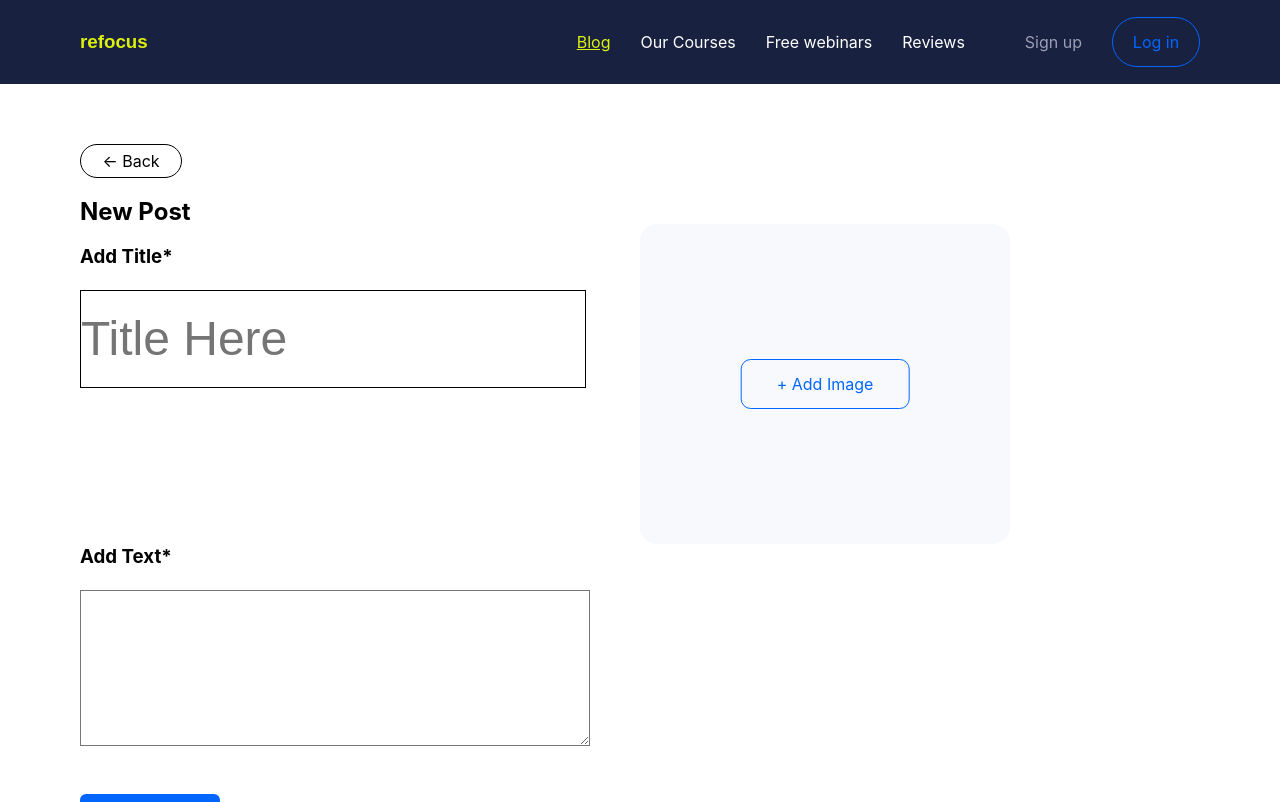
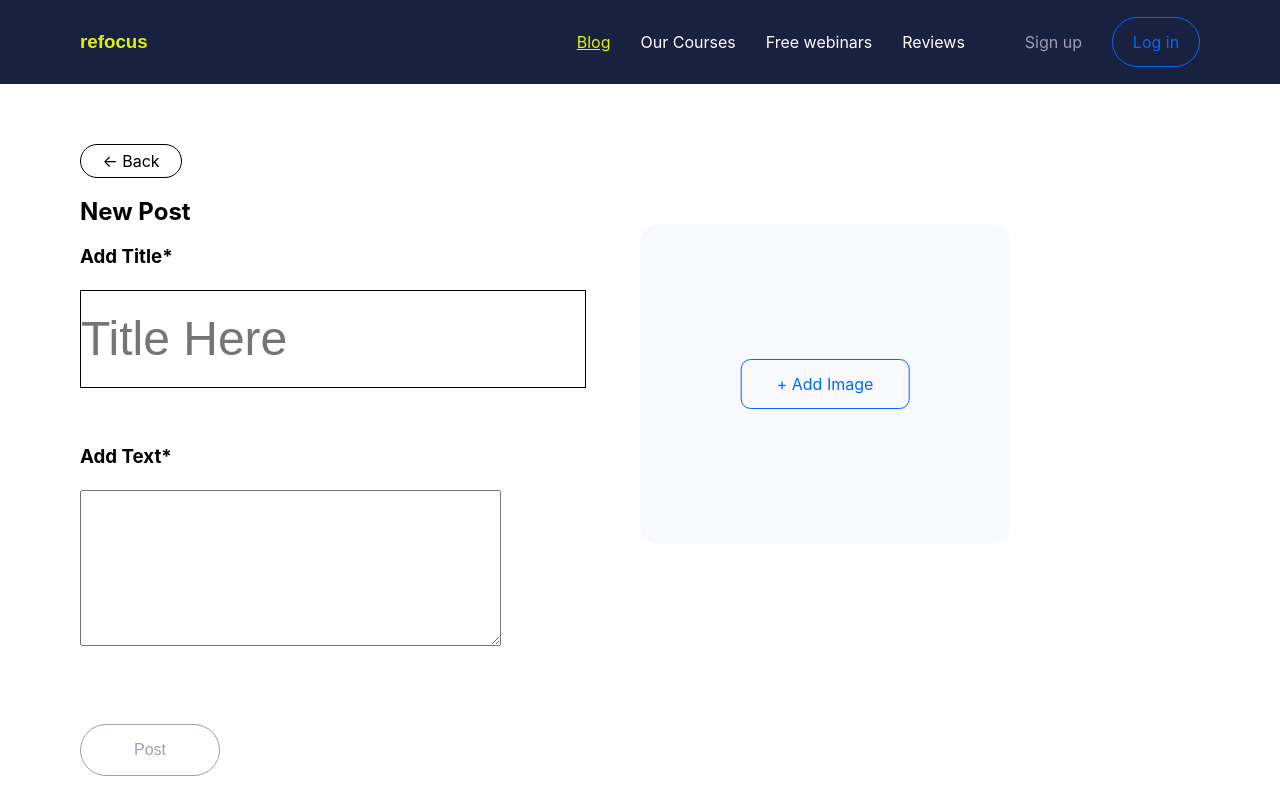
Before and after one commit to Reytsard/React-Router-Project-Refocus, a React (Vite) app: page /posts/create-post in a window 1280 px wide. Shown: the top 802 px of the page. Built offline with nearby package versions, Linux system fonts and the light colour scheme; what upload-js would draw is missing.

Commit message:
Added create post function that adds the item to the list of posts and displays it when clicked

```diff
--- a/src/App.jsx
+++ b/src/App.jsx
@@ -1,6 +1,4 @@
 import { useState } from "react";
-import { PostsList } from "./components/PostsList";
-import { PostImage } from "./components/PostImage";
 import {
   Route,
   RouterProvider,
@@ -14,21 +12,19 @@ import CreatePost from "./pages/CreatePost";
 import "./App.css";
 import "./Styles/main.css";
 import { MyContext } from "./plugins/MyContext";
-import PostDetails, { PostDetailsLoader } from "./pages/PostDetails";
+import PostDetails from "./pages/PostDetails";
 
 function App() {
   const [posts, setPosts] = useState(postsData);
-
   const router = createBrowserRouter(
     createRoutesFromElements(
       <Route path="/" element={<RootLayout />}>
         <Route path="posts" element={<Posts />} />
+        <Route path="posts/:id" element={<PostDetails />} />
         <Route
-          path="posts/:id"
-          element={<PostDetails />}
-          loader={PostDetailsLoader}
+          path="posts/create-post"
+          element={<CreatePost addPost={setPosts} />}
         />
-        <Route path="posts/create-post" element={<CreatePost />} />
       </Route>
     )
   );
--- a/src/Styles/_mixins.scss
+++ b/src/Styles/_mixins.scss
@@ -9,6 +9,7 @@
 
 @mixin buttonActive() {
   background-color: variables.$color9;
+  color: variables.$color1;
   i {
     color: variables.$color1;
   }
--- a/src/Styles/main.css
+++ b/src/Styles/main.css
@@ -40,6 +40,7 @@ body {
 }
 #header .menu-burger:active {
   background-color: #0266ff;
+  color: #ffffff;
 }
 #header .menu-burger:active i {
   color: #ffffff;
@@ -75,6 +76,7 @@ body {
 }
 #footer .footerCardContent i:active {
   background-color: #0266ff;
+  color: #ffffff;
 }
 #footer .footerCardContent i:active i {
   color: #ffffff;
@@ -156,6 +158,10 @@ body {
   grid-row: 1/2;
   height: 165px;
   width: 100%;
+}
+.cards .card .cardImg .cardImage {
+  height: 250px;
+  width: 320px;
 }
 .cards .card .cardInfo-texts .cardInfo-title {
   font-size: 20px;
@@ -262,14 +268,7 @@ body {
   padding: 60px 80px;
   display: grid;
   grid-template-columns: repeat(2, 1fr);
-  grid-template-rows: 30px 50px 300px 270px 50px;
-}
-.create-post .back-btn,
-.create-post h2,
-.create-post .titleBox,
-.create-post .textBox,
-.create-post .post-btn {
-  grid-column: 1/2;
+  grid-template-rows: 30px 1fr;
 }
 .create-post .back-btn {
   grid-row: 1/2;
@@ -285,17 +284,31 @@ body {
 .create-post .back-btn:hover {
   opacity: 0.7;
 }
-.create-post h2 {
+.create-post .form {
+  grid-row: 2/3;
+  grid-column: 1/3;
+  display: grid;
+  grid-template-columns: repeat(2, 1fr);
+  grid-template-rows: 50px 200px 250px 50px;
+}
+.create-post .form .back-btn,
+.create-post .form h2,
+.create-post .form .titleBox,
+.create-post .form .textBox,
+.create-post .form .post-btn {
+  grid-column: 1/2;
+}
+.create-post .form h2 {
+  grid-row: 1/2;
+}
+.create-post .form .titleBox {
   grid-row: 2/3;
 }
-.create-post .titleBox {
-  grid-row: 3/4;
+.create-post .form .image-uploader {
+  grid-column: 2/3;
+  grid-row: 2/4;
 }
-.create-post .image-uploader {
-  grid-column: 2/3;
-  grid-row: 3/4;
-}
-.create-post .TitleBox {
+.create-post .form .TitleBox {
   width: 90%;
   height: 6rem;
   font-size: 3rem;
@@ -305,24 +318,45 @@ body {
   color: black;
   border: 1px solid black;
 }
-.create-post .TextBox {
+.create-post .form .textBox {
+  grid-row: 3/4;
   width: 90%;
   background-color: white;
   color: black;
 }
-.create-post .post-btn:disabled {
+.create-post .form .post-btn:disabled {
   width: 140px;
   border-radius: 6px;
   border: 0;
   font-size: 16px;
   background-color: gray;
 }
-.create-post .post-btn {
+.create-post .form .post-btn {
+  grid-row: 5/6;
   width: 140px;
   border-radius: 6px;
-  border: 0;
+  border: 1px solid #0266ff;
   font-size: 16px;
-  background-color: #0266ff;
+  background-color: #ffffff;
+  color: #0266ff;
+  padding: 16px 20px;
+  color: #9d9db5;
+  border-radius: 40px;
+  border: 1px solid #9d9db5;
+}
+.create-post .form .post-btn:hover {
+  background-color: #ffffff;
+  color: #0266ff;
+  border: 1px solid #0266ff;
+}
+.create-post .form .post-btn:hover i {
+  color: #0266ff;
+}
+.create-post .form .post-btn-box {
+  grid-row: 5/6;
+  grid-column: 1/2;
+  padding: 0;
+  margin: 0;
 }
 
 .selected {
@@ -333,7 +367,13 @@ body {
   padding: 60px 80px;
   display: grid;
   grid-template-columns: 1fr 0.75fr;
-  grid-template-rows: repeat(3, 50px) 100px 30px 100px 1fr;
+  grid-template-rows: 50px 50px 100px 30px 100px 1fr;
+}
+.post .postImage {
+  margin-left: 40px;
+  height: 320px;
+  width: 410px;
+  border-radius: 10px;
 }
 .post .backButton {
   width: 75px;
@@ -479,6 +519,7 @@ body {
   }
   #header .headerOptions ul #logInButton:active {
     background-color: #0266ff;
+    color: #ffffff;
   }
   #header .headerOptions ul #logInButton:active i {
     color: #ffffff;
--- a/src/Styles/main.scss
+++ b/src/Styles/main.scss
@@ -150,6 +150,10 @@ body {
       grid-row: 1/2;
       height: 165px;
       width: 100%;
+      .cardImage {
+        height: 250px;
+        width: 320px;
+      }
     }
     .cardInfo-texts {
       .cardInfo-title {
@@ -247,14 +251,7 @@ body {
   padding: 60px 80px;
   display: grid;
   grid-template-columns: repeat(2, 1fr);
-  grid-template-rows: 30px 50px 300px 270px 50px;
-  .back-btn,
-  h2,
-  .titleBox,
-  .textBox,
-  .post-btn {
-    grid-column: 1/2;
-  }
+  grid-template-rows: 30px 1fr;
   .back-btn {
     grid-row: 1/2;
     border: 1px solid black;
@@ -269,15 +266,28 @@ body {
   .back-btn:hover {
     opacity: 0.7;
   }
+  .form {
+    grid-row: 2/3;
+    grid-column: 1/3;
+    display: grid;
+    grid-template-columns: repeat(2, 1fr);
+    grid-template-rows: 50px 200px 250px 50px;
+    .back-btn,
+    h2,
+    .titleBox,
+    .textBox,
+    .post-btn {
+      grid-column: 1/2;
+    }
     h2 {
-    grid-row: 2/3;
+      grid-row: 1/2;
     }
     .titleBox {
-    grid-row: 3/4;
+      grid-row: 2/3;
     }
     .image-uploader {
       grid-column: 2/3;
-    grid-row: 3/4;
+      grid-row: 2/4;
     }
     .TitleBox {
       width: 90%;
@@ -289,7 +299,8 @@ body {
       color: black;
       border: 1px solid black;
     }
-  .TextBox {
+    .textBox {
+      grid-row: 3/4;
       width: 90%;
       background-color: white;
       color: black;
@@ -302,11 +313,26 @@ body {
       background-color: gray;
     }
     .post-btn {
+      grid-row: 5/6;
       width: 140px;
       border-radius: 6px;
-    border: 0;
+      border: 1px solid variables.$color9;
       font-size: 16px;
-    background-color: variables.$color9;
+      background-color: variables.$color1;
+      color: variables.$color9;
+      @include mixins.normalButton();
+    }
+    .post-btn:hover {
+      background-color: variables.$color1;
+      color: variables.$color9;
+      @include mixins.buttonHovered();
+    }
+    .post-btn-box {
+      grid-row: 5/6;
+      grid-column: 1/2;
+      padding: 0;
+      margin: 0;
+    }
   }
 }
 .selected {
@@ -316,7 +342,13 @@ body {
   padding: 60px 80px;
   display: grid;
   grid-template-columns: 1fr 0.75fr;
-  grid-template-rows: repeat(3, 50px) 100px 30px 100px 1fr;
+  grid-template-rows: 50px 50px 100px 30px 100px 1fr;
+  .postImage {
+    margin-left: 40px;
+    height: 320px;
+    width: 410px;
+    border-radius: 10px;
+  }
   .backButton {
     width: 75px;
     display: grid;
--- a/src/components/Button.jsx
+++ b/src/components/Button.jsx
@@ -2,7 +2,13 @@ import React from "react";
 
 function Button({ type, children, name }) {
   return (
-    <button type={type} className={name}>
+    <button
+      type={type}
+      className={name}
+      onClick={(e) => {
+        e.preventDefault();
+      }}
+    >
       {children}
     </button>
   );
--- a/src/index.css
+++ b/src/index.css
@@ -4,8 +4,8 @@
   font-weight: 400;
 
   color-scheme: light dark;
-  color: rgba(255, 255, 255, 0.87);
-  background-color: white;
+  color: #213547;
+  background-color: #ffffff;
 
   font-synthesis: none;
   text-rendering: optimizeLegibility;
@@ -21,10 +21,3 @@ body {
   min-width: 320px;
   min-height: 100vh;
 }
-
-@media (prefers-color-scheme: light) {
-  :root {
-    color: #213547;
-    background-color: #ffffff;
-  }
-}
--- a/src/pages/CreatePost.jsx
+++ b/src/pages/CreatePost.jsx
@@ -1,34 +1,81 @@
-import React from "react";
+import React, { useCallback, useContext, useMemo, useState } from "react";
 import { PostImage } from "../components/PostImage";
 import { NavLink } from "react-router-dom";
-import Button from "../components/Button";
+import { MyContext } from "../plugins/MyContext";
 
-function CreatePost() {
+function CreatePost({ addPost }) {
+  const posts = useContext(MyContext);
+  const [image, setImage] = useState("");
   const handleImageSuccess = (imageUrl) => {
+    setImage(imageUrl);
     console.log(imageUrl);
+  };
+  const [title, setTitle] = useState("");
+  const [textForPost, setText] = useState("");
+
+  const textHandler = useCallback(
+    (e) => {
+      setText(e.target.value);
+    },
+    [setText]
+  );
+  const changeTitleHandler = useCallback(
+    (e) => {
+      setTitle(e.target.value);
+    },
+    [setTitle]
+  );
+  const handleSubmit = (e) => {
+    e.preventDefault();
+    console.log("Posts have been added to list");
+    newPosts();
+  };
+
+  const newPosts = () => {
+    const post = {
+      id: posts.length + 1,
+      title: title,
+      text: textForPost,
+      author: "arnold",
+      date: "Dec 1, 20000",
+      image: image,
+      comments: [],
+    };
+    console.log(post);
+    addPost([...posts, post]);
   };
   return (
     <div className="create-post">
       <NavLink to="/posts" className="back-btn">{`<- Back`}</NavLink>
+      <form className="form">
         <h2>New Post</h2>
         <div className="titleBox">
           <h3>Add Title*</h3>
-        <input type="text" placeholder="Title Here" className="TitleBox" />
+          <input
+            value={title}
+            onChange={changeTitleHandler}
+            type="text"
+            placeholder="Title Here"
+            className="TitleBox"
+          />
         </div>
         <div className="textBox">
           <h3>Add Text*</h3>
           <textarea
             name="text"
             id="textBox"
-          cols="30"
+            cols="50"
             rows="10"
             className="TextBox"
+            value={textForPost}
+            onChange={textHandler}
           ></textarea>
         </div>
         <PostImage addImageSuccessful={handleImageSuccess} />
-      <Button type="submit" name="post-btn">
+        <button type="submit" className="post-btn" onClick={handleSubmit}>
           Post
-      </Button>
+        </button>
+      </form>
     </div>
   );
 }
--- a/src/pages/Posts.jsx
+++ b/src/pages/Posts.jsx
@@ -1,10 +1,11 @@
-import React, { useContext } from "react";
+import React, { useContext, useMemo } from "react";
 import { MyContext } from "../plugins/MyContext";
 import Button from "../components/Button";
 import { NavLink } from "react-router-dom";
 
 function Posts() {
   const posts = useContext(MyContext);
+  // const mapPosts = useMemo(() => {});
   return (
     <div className="posts">
       <div className="options">
@@ -24,7 +25,13 @@ function Posts() {
         {posts.map((post) => (
           <NavLink to={`${post.id}`} key={post.id} className="card">
             <div className="card" key={post.id}>
-              <div className="cardImg"></div>
+              <div className="cardImg">
+                <img
+                  src={post.image}
+                  alt={`post-${post.id}`}
+                  className="cardImage"
+                />
+              </div>
               <div className="cardInfo">
                 <div className="cardInfo-texts">
                   <div className="cardInfo-title">{post.title}</div>
```
Also changed, not shown: src/pages/PostDetails.jsx (+12 -10 lines), 1 other file (tests, documents, lock files or other folders). Lines whose indentation alone changed are shown as unchanged.
